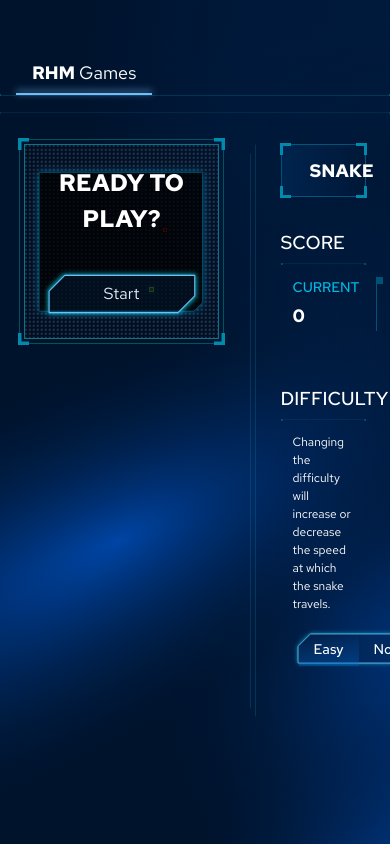
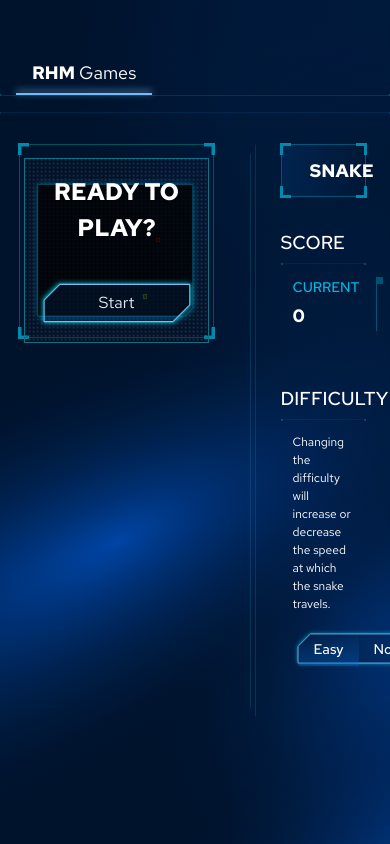
Before and after one commit to redhat-marketplace/marketplace-games-ui, a Svelte app: page / in a window 390 px wide. Shown: the top 844 px of the page. Built offline with nearby package versions, Linux system fonts and the light colour scheme.

Commit message:
refactor: address pr comments & make game board responsive

```diff
--- a/src/components/Corners/Corners.svelte
+++ b/src/components/Corners/Corners.svelte
@@ -114,7 +114,7 @@
       if (animate) {
         svgContainerRef.style.height = '105%';
         svgContainerRef.style.width = '105%';
-        svgContainerRef.style.top = '-2.5%';
+        svgContainerRef.style.top = '0';
         svgContainerRef.style.left = '-2.5%';
         svgContainerRef.style.zIndex = '-1';
         svgContainerRef.style.border = '1px solid rgba(0, 95, 96, .85)';
--- a/src/components/Layout/Layout.svelte
+++ b/src/components/Layout/Layout.svelte
@@ -76,6 +76,8 @@
     { title: 'Current', score: $currentGame.currentScore },
     { title: 'PB', score: $currentGame.personalBest },
   ];
+
+  let boardSize;
 </script>
 
 <Gradient />
@@ -84,7 +86,12 @@
 </header>
 <main>
   <div class="container">
-    <section data-testid="left-rail" class="left-rail">
+    <section
+      data-testid="left-rail"
+      class="left-rail"
+      bind:clientWidth={boardSize}
+      style="--board-size: {boardSize - 72}px"
+    >
       <slot />
     </section>
     <aside data-testid="right-rail" class="right-rail">
--- a/src/games/Snake/index.svelte
+++ b/src/games/Snake/index.svelte
@@ -1,26 +1,28 @@
 <style>
   #game-board {
-    background: rgba(0, 0, 0, 0.2);
+    background: rgba(0, 0, 0, 0.1);
     border: 1px solid #0d7285;
     display: grid;
     grid-template-rows: repeat(42, 1fr);
     grid-template-columns: repeat(42, 1fr);
     position: relative;
 
+    top: 2.5%;
     background-image: radial-gradient(
       circle at 1px 1px,
-      rgba(255, 255, 255, 0.15) 1px,
+      rgba(255, 255, 255, 0.1) 1px,
       transparent 0
     );
-    background-size: var(--grid-overlay-size) var(--grid-overlay-size);
+    background-size: var(--grid-cell-size) var(--grid-cell-size);
     background-position: 2% 2%;
   }
 
   #game-board,
   .board-divider,
   .board-outline {
-    width: 50vmin;
-    height: 50vmin;
+    width: var(--board-size);
+    height: var(--board-size);
+    transition: height 0.15s ease-in-out, width 0.15s ease-in-out;
   }
 
   .board-divider,
@@ -31,8 +33,8 @@
   .board-divider {
     opacity: 0;
     height: 1px;
-    top: 25.75vmin;
-    background: #aeefff;
+    top: 52.5%;
+    background: #009596;
     animation: disappear 1s ease-in reverse;
   }
 
@@ -168,7 +170,7 @@
   let show = false;
   let gridCellSize;
 
-  let fadeOptions = {
+  let fadeOpts = {
     duration: 1500,
     delay: 3150,
     easing: quintInOut,
@@ -195,7 +197,7 @@
     }, 0);
     setTimeout(() => {
       calcDotSize();
-    }, fadeOptions.delay);
+    }, fadeOpts.delay);
   });
 </script>
 
@@ -207,11 +209,11 @@
     <Corners />
   </div>
   <div
-    in:fade={fadeOptions}
+    in:fade={fadeOpts}
     out:fade
     id="game-board"
     data-testid="game-board"
-    style="--grid-overlay-size: {gridCellSize}px"
+    style="--grid-cell-size: {gridCellSize}px"
   >
     <GameStateModal />
     <Snake snakeBodies={currentState.snakeBody} />
```
